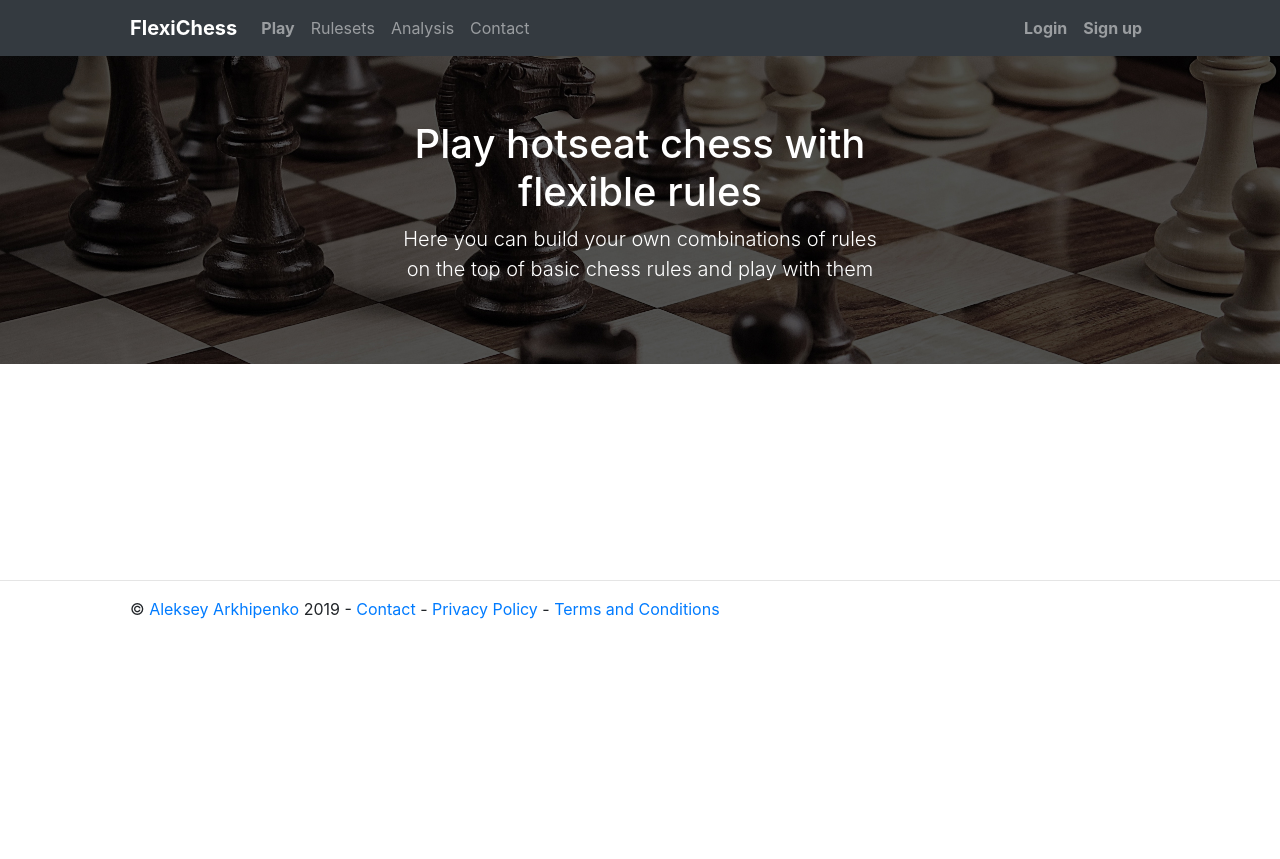
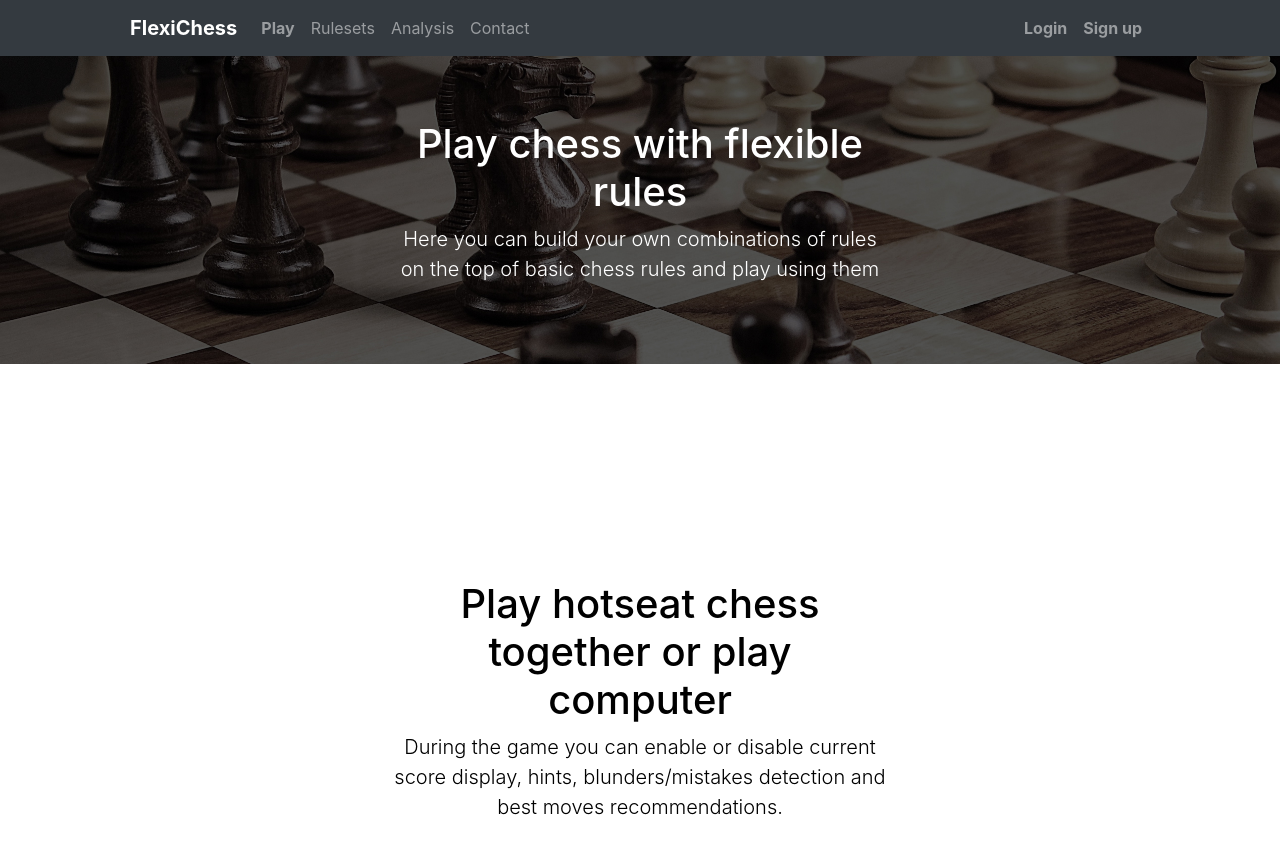
Before and after one commit to rualark/FlexiChess, a PHP site: page / in a window 1280 px wide. Shown: the top 859 px of the page. Before the commit the page ends 619 px from the top, so only its background shows below. Run offline with PHP 8.4, Linux system fonts and the light colour scheme; some libraries are stand-ins or nearby versions.

Commit message:
Update main page #58

```diff
--- a/js/lib.js
+++ b/js/lib.js
@@ -80,7 +80,7 @@ function build_move_analysis(i, move, best_move, move_score, best_score, move_sc
   if (best_move.san == move.san) {
     move_hcolor = '#99ff99';
     move_comment = "Best move (" + best_score_st + " or " + move_score_st + ")" + best_path_st;
-    move_comment2 = "<b>Best move</b>";
+    move_comment2 = "<b>Best move</b> (" + move_score_st + ")";
     return;
   }
   let sign = 1;
@@ -90,7 +90,7 @@ function build_move_analysis(i, move, best_move, move_score, best_score, move_sc
   if (delta <= 0) {
     move_hcolor = '#99ff99';
     move_comment = "Good move (" + move_score_st + "). Best move was " + best_move.san + " (" + best_score_st + ")" + best_path_st;
-    move_comment2 = "<b>Good move</b> (" + move_score_st + "). Best move was " + best_move.san + " (" + best_score_st + ")" + best_path_st;
+    move_comment2 = "<b>Good move</b> (" + sign + " " + move_score + " " + best_score + " " + move_score_st + "). Best move was " + best_move.san + " (" + best_score_st + ")" + best_path_st;
     return;
   }
   // Detect faster mate
--- a/template/guest.php
+++ b/template/guest.php
@@ -4,8 +4,8 @@
     <div class="container">
       <div class="row">
         <div class="col-md-6" style="margin: 0 auto;">
-          <h1 style='color: white' align=center>Play hotseat chess with flexible rules</h1>
-          <p style='color: white' class=lead align="center">Here you can build your own combinations of rules on the top of basic chess rules and play with them</p>
+          <h1 style='color: white' align=center>Play chess with flexible rules</h1>
+          <p style='color: white' class=lead align="center">Here you can build your own combinations of rules on the top of basic chess rules and play using them</p>
         </div>
       </div>
     </div>
@@ -20,8 +20,61 @@
             "$site_name",
             "Hotseat chess with flexible rules",
             "$url_share/img/flexichess_600.png");
-          echo "<br><br>";
           ?>
+        </div>
+      </div>
+    </div>
+  </div>
+
+  <div class="jumbotron jumbotron-fluid jumbotron2">
+    <div class="container">
+      <div class="row">
+        <div class="col-md-6" style="margin: 0 auto;">
+          <h1 style='color: black' align=center>Play hotseat chess together or play computer</h1>
+          <p style='color: black' class=lead align="center">During the game you can enable or disable current score display, hints, blunders/mistakes detection and best moves recommendations.
+          </p>
+        </div>
+      </div>
+      <br>
+      <div class="row">
+        <div class="col-md-12" style="margin: 0 auto;">
+          <img class="img-fluid mx-auto d-block" src="img/two_players.jpg">
+        </div>
+      </div>
+    </div>
+  </div>
+
+  <div class="jumbotron jumbotron-fluid jumbotron2">
+    <div class="container">
+      <div class="row">
+        <div class="col-md-6" style="margin: 0 auto;">
+          <h1 style='color: black' align=center>Administer handicap rules</h1>
+          <p style='color: black' class=lead align="center">Use an advanced collection of handicap rules and apply them to computer or human player - to even out different ratings of players or to give a try to a new combitation of rules
+          </p>
+        </div>
+      </div>
+      <br>
+      <div class="row">
+        <div class="col-md-12" style="margin: 0 auto;">
+          <img class="img-fluid mx-auto d-block" src="img/flexible.png">
+        </div>
+      </div>
+    </div>
+  </div>
+
+  <div class="jumbotron jumbotron-fluid jumbotron2">
+    <div class="container">
+      <div class="row">
+        <div class="col-md-6" style="margin: 0 auto;">
+          <h1 style='color: black' align=center>Analyse your games with maximum depth for free</h1>
+          <p style='color: black' class=lead align="center">All of your games are saved automatically. Analyse your games with Stockfish algorithm using any analysis depth you want.
+          </p>
+        </div>
+      </div>
+      <br>
+      <div class="row">
+        <div class="col-md-12" style="margin: 0 auto;">
+          <img class="img-fluid mx-auto d-block" src="img/analysis_200.png">
         </div>
       </div>
     </div>
```
Also changed, not shown: play.php (+10 -4 lines).
